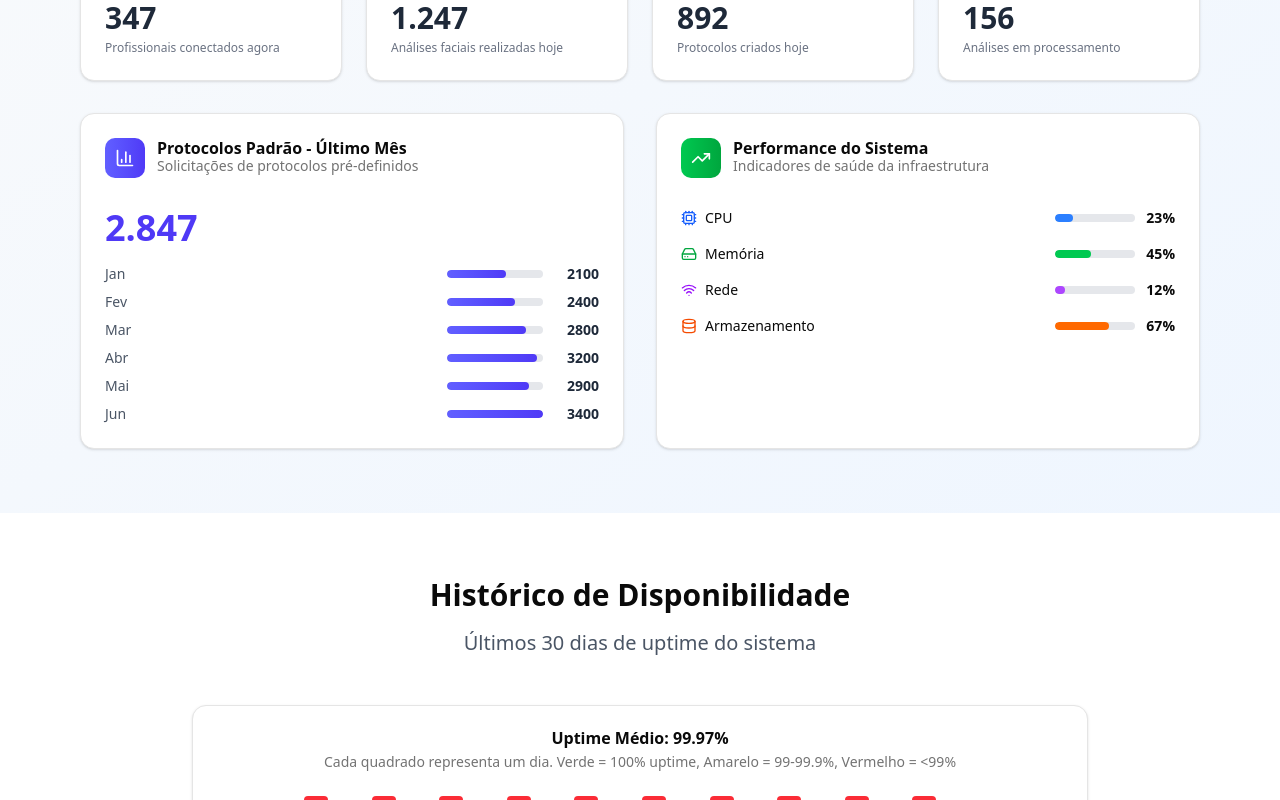
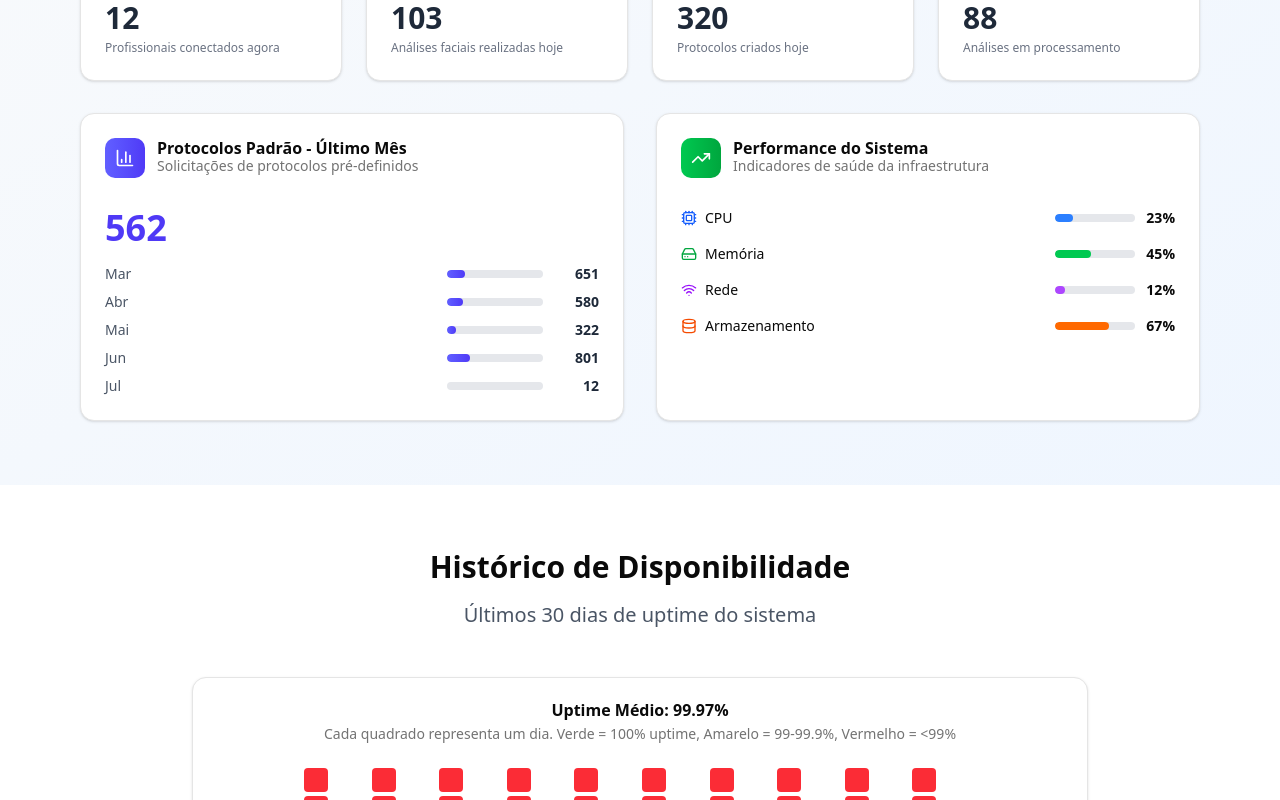
Before and after one commit to marilucio/essencialabmap, a React (Vite) app: page /status-do-sistema in a window 1280 px wide. Shown: the part 1710-2510 px from the top of the page. Built offline with nearby package versions, Linux system fonts and the light colour scheme.

Commit message:
atualizando status do sistema

```diff
--- a/src/pages/StatusDoSistema.jsx
+++ b/src/pages/StatusDoSistema.jsx
@@ -59,11 +59,11 @@ export default function StatusDoSistema() {
   // Animar contadores
   useEffect(() => {
     const targets = {
-      onlineUsers: 347,
-      analysisToday: 1247,
-      protocolsGenerated: 892,
-      aiProcessing: 156,
-      standardProtocols: 2847
+      onlineUsers: 12,
+      analysisToday: 103,
+      protocolsGenerated: 320,
+      aiProcessing: 88,
+      standardProtocols: 562
     };
 
     const duration = 2000; // 2 segundos
@@ -196,12 +196,11 @@ export default function StatusDoSistema() {
   ];
 
   const performanceData = [
-    { name: 'Jan', value: 2100 },
-    { name: 'Fev', value: 2400 },
-    { name: 'Mar', value: 2800 },
-    { name: 'Abr', value: 3200 },
-    { name: 'Mai', value: 2900 },
-    { name: 'Jun', value: 3400 }
+    { name: 'Mar', value: 651 },
+    { name: 'Abr', value: 580 },
+    { name: 'Mai', value: 322 },
+    { name: 'Jun', value: 801 },
+    { name: 'Jul', value: 12 }
   ];
 
   const getStatusColor = (status) => {
```
